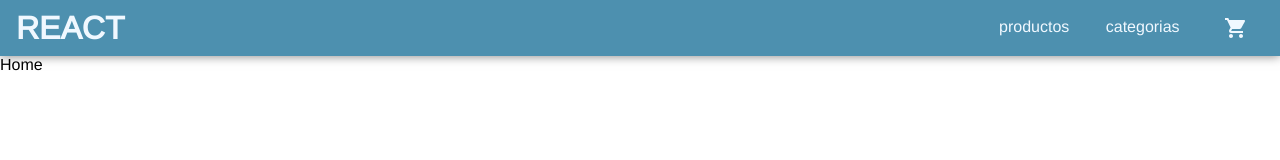
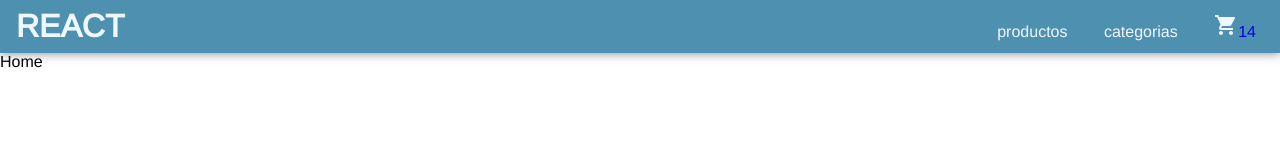
Before and after one commit to edgardoisla/Curso-REACT, a React (Create React App) app: page / in a window 1280 px wide. Shown: the top 160 px of the page. Built offline with nearby package versions, Linux system fonts and the light colour scheme; what @ngneat/falso would draw is missing.

Commit message:
Build (App): Agrega contexto con array y cantidad hardcodeado

```diff
--- a/src/components/App.js
+++ b/src/components/App.js
@@ -1,17 +1,31 @@
-import React from 'react';
+import React, { createContext } from 'react';
 import Header from './Header';
 import Main from './Main';
 import Footer from './Footer';
 import { BrowserRouter } from 'react-router-dom';
 
+export const contexto = createContext()  // Se crea el contexto o "caja vacía" que va a compartir su contenido al resto de los componentes
+
+const { Provider } = contexto;  // El provider es quien le da valor al contexto y a la vez lo comparte al resto de los componentes hijos.
 
 function App() {
+
+    const valorContexto ={
+        productos:[
+            {id: 1, nombre: "Manguera", precio: 150, cantidad: 5},
+            {id: 3, nombre: "Codo L", precio: 250, cantidad: 9}
+        ],
+        cantidad : 14,
+    }
+
     return (
-        <BrowserRouter>
-            <Header />
-            <Main />
-            <Footer />
-        </BrowserRouter>
+        <Provider value={valorContexto}>
+            <BrowserRouter>
+                <Header />
+                <Main />
+                <Footer />
+            </BrowserRouter>
+        </Provider>
     )
 }
 
--- a/src/components/CartWidget.js
+++ b/src/components/CartWidget.js
@@ -1,14 +1,20 @@
-import React from 'react'
-import IconButton from '@mui/material/IconButton';
+import React, { useContext } from 'react'
 import ShoppingCartIcon from '@mui/icons-material/ShoppingCart';
-
+import { contexto } from './App';
+import  {Link} from 'react-router-dom'
 
 const CartWidget = () => {
 
+  const resultado = useContext(contexto)
+
+
     return (
-    <IconButton color="inherit" aria-label="add to shopping cart">
-        <ShoppingCartIcon/>
-    </IconButton>
+        <Link to='/carrito'>
+
+            <ShoppingCartIcon className='cart__cartWidget'/>
+            <span>{resultado.cantidad}</span>
+
+        </Link>
     )
 }
 
--- a/src/components/Item.js
+++ b/src/components/Item.js
@@ -1,6 +1,9 @@
 import {Link} from 'react-router-dom'
 
+
 const Item = ({title, image, price, id}) => {
+
+
   return (
     <article className='product__card card'>
 
--- a/src/components/ItemCount.js
+++ b/src/components/ItemCount.js
@@ -1,10 +1,12 @@
 import { useState } from 'react';
 
-const ItemCount = () => {
+const ItemCount = ({handleAdd}) => {  // 3) recibo el callback como prop
 
-    const [count, setCount] = useState(0);
+    const [count, setCount] = useState(1);
 
-    const confirmar=()=>{
+    const handleConfirmar=()=>{
+
+      handleAdd(count);
 
     }
 
@@ -15,7 +17,7 @@ const ItemCount = () => {
             <p>{count}</p>
             <button onClick={()=>{setCount(count+1)}}>+</button>
         </div>
-        <button onClick={confirmar}>Confirmar</button>
+        <button onClick={handleConfirmar}>Confirmar</button>
     </div>
   )
 }
--- a/src/components/ItemDetail.js
+++ b/src/components/ItemDetail.js
@@ -3,6 +3,17 @@ import ItemCount from './ItemCount'
 
 const ItemDetail = () => {
     const producto = randProduct()
+
+    // 1) el padre contiene el callback:
+
+    const handleAdd = (cantidad) =>{
+
+      console.log("Se agregaron " + cantidad + " productos");
+
+      console.log(producto);
+
+
+    }
 
   return (
     <article className='product__card card'>
@@ -12,7 +23,9 @@ const ItemDetail = () => {
             <div>
                 <p>{producto.description}</p>
                 <p>{producto.description}</p>
-                <ItemCount/>
+                <ItemCount
+                  handleAdd = {handleAdd}  // 2) paso el callback al hijo como prop
+                />
             </div>
         </div>
     </article>
--- a/src/estilos.scss
+++ b/src/estilos.scss
@@ -130,3 +130,7 @@ footer{
     cursor: pointer;
     box-shadow: 0px 0px 2px rgba(0, 0, 0, 0.6);
 }
+
+.cart__cartWidget{
+    color: aliceblue;
+}
```
Also changed, not shown: src/components/testCp.js (added, +21 -0 lines).
